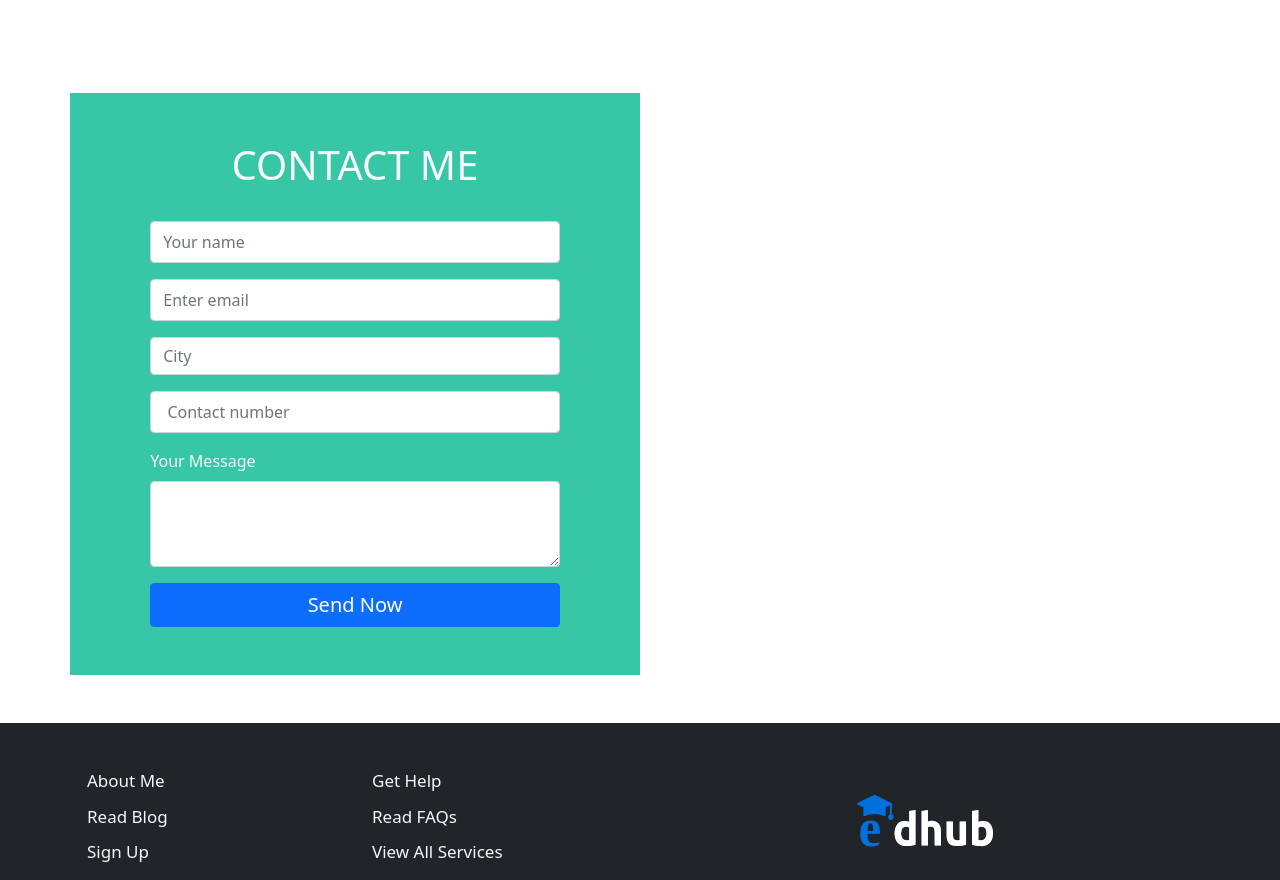
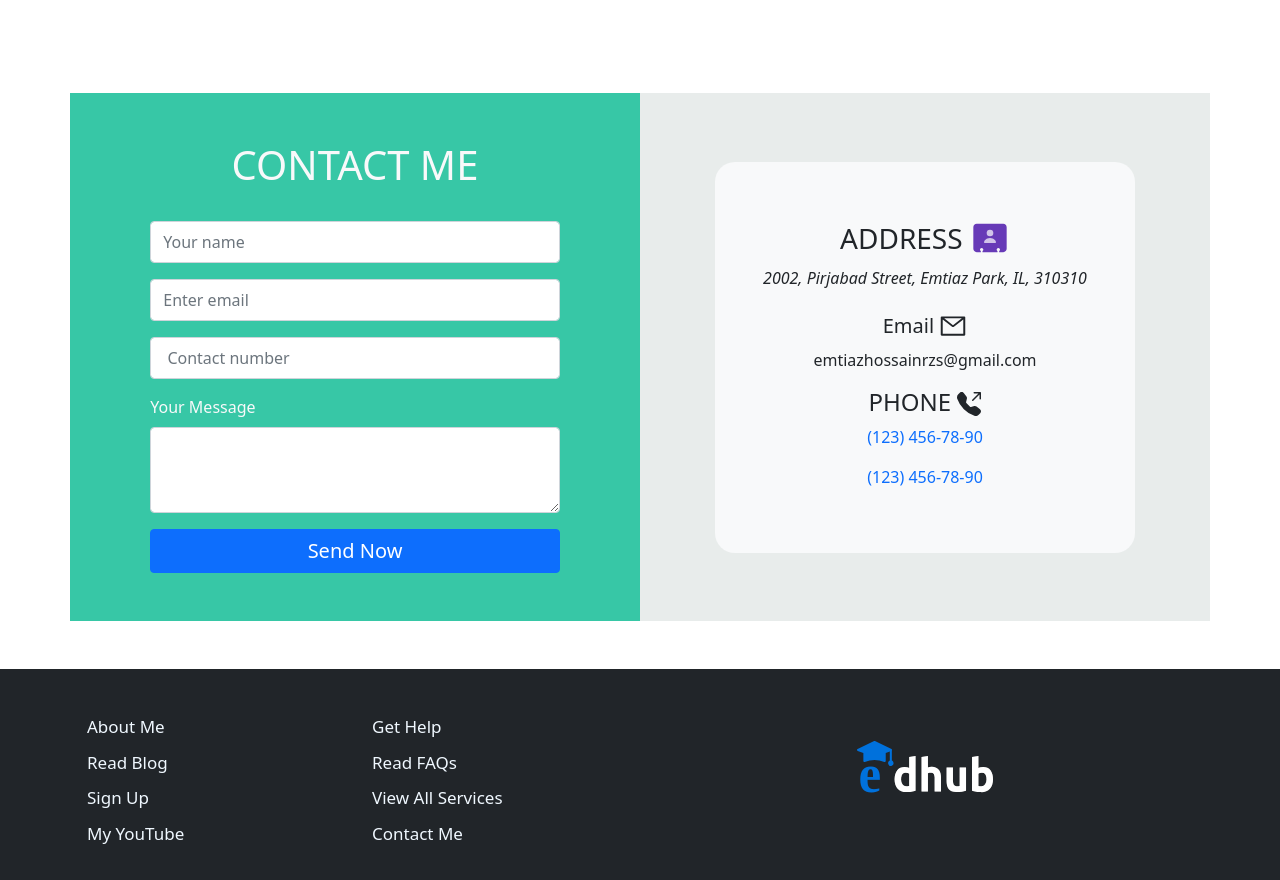
Before and after one commit to EmtiazHossainE2/education-hub, a React (Create React App) app: page / in a window 1280 px wide. Shown: the part 2018-2898 px from the top of the page. Built offline with nearby package versions, Linux system fonts and the light colour scheme; no server answers.

Commit message:
contact section error handle

```diff
--- a/src/pages/Home/Contact/Contact.css
+++ b/src/pages/Home/Contact/Contact.css
@@ -1,3 +1,11 @@
-.contact-container {
+.contact-container-left {
     background-color: rgb(55, 199, 166);
 }
+
+.contact-container-right {
+    background-color: rgb(232, 236, 235);
+}
+
+.contact-container-right div {
+    border-radius: 20px;
+}
--- a/src/pages/Home/Contact/Contact.js
+++ b/src/pages/Home/Contact/Contact.js
@@ -4,13 +4,15 @@ import { useUpdateProfile } from 'react-firebase-hooks/auth';
 import toast from 'react-hot-toast';
 import auth from '../../../Firebase/firebase.init';
 import './Contact.css'
+import { FcBusinessContact } from 'react-icons/fc';
+import { AiOutlineMail } from 'react-icons/ai';
+import { BsFillTelephoneOutboundFill } from 'react-icons/bs';
 
 const Contact = () => {
 
 
     const [yourName, setYourName] = useState({ value: "", error: "" })
     const [email, setEmail] = useState({ value: "", error: "" })
-    const [city, setCity] = useState({ value: "", error: "" })
     const [number, setNumber] = useState({ value: "", error: "" })
 
 
@@ -32,11 +34,7 @@ const Contact = () => {
             setEmail({ value: "", error: "Please Provide a valid Email" });
         }
     }
-    //handle city
-    const handleCity = event => {
-        const cityValue = event.target.value;
-        setCity(cityValue)
-    }
+
 
     //handle number
     const handleNumber = event => {
@@ -56,14 +54,12 @@ const Contact = () => {
         if (email.value === "") {
             setEmail({ value: "", error: "Email is required" });
         }
-        if (city.value === "") {
-            setCity({ value: "", error: "City is required" });
-        }
+
         if (number.value === "") {
             setNumber({ value: "", error: "Number is required" });
         }
 
-        if (yourName.value && email.value && city.value && number.value) {
+        if (yourName.value && email.value && number.value) {
             const name = event.target.name.value
             await updateProfile({ displayName: name });
             toast.success(`Thanks for booking .I will contact you soon .`, { id: "booking" });
@@ -77,7 +73,7 @@ const Contact = () => {
     return (
         <div className='overflow-hidden container'>
             <div className="row py-5">
-                <div className=" col-md-6 py-5 d-flex align-items-center justify-content-center contact-container">
+                <div className=" col-md-6 py-5 d-flex align-items-center justify-content-center contact-container-left">
                     <Form onSubmit={handleSubmit} className='w-75 '>
                         <div className='pb-4 text-center'>
                             <h1 className='text-light fs-1 text-uppercase'>Contact Me</h1>
@@ -93,10 +89,7 @@ const Contact = () => {
                         </Form.Group>
                         {email?.error && <p className="text-danger"> {email.error}</p>}
 
-                        <Form.Group className='mb-3' controlId="validationCustom03">
-                            <Form.Control type="text" onBlur={handleCity} placeholder="City" />
-                        </Form.Group>
-                        {city?.error && <p className="text-danger"> {city.error}</p>}
+
 
                         <Form.Group className="mb-3 " controlId="formBasicNumber">
                             <Form.Control type="text" onBlur={handleNumber} className='py-2' name='number' placeholder=" Contact number" />
@@ -113,8 +106,20 @@ const Contact = () => {
                         </Button>
                     </Form>
                 </div>
-                <div className="col-md-6">
-
+                <div className="col-md-6 p-5 d-flex align-items-center justify-content-center contact-container-right">
+                    <div className='bg-light  text-center p-5'>
+                        <h3 >ADDRESS <span className='fs-1'> <FcBusinessContact /> </span></h3>
+                        <p className='fst-italic'>2002, Pirjabad Street, Emtiaz Park, IL, 310310</p>
+                        <h5>Email <span className='fs-3'><AiOutlineMail /></span></h5>
+                        <p> emtiazhossainrzs@gmail.com</p>
+                        <div >
+                            <h4>PHONE <span><BsFillTelephoneOutboundFill /></span></h4>
+                            <div className='text-primary'>
+                                <p>(123) 456-78-90</p>
+                                <p>(123) 456-78-90</p>
+                            </div>
+                        </div>
+                    </div>
                 </div>
             </div>
         </div>
```
